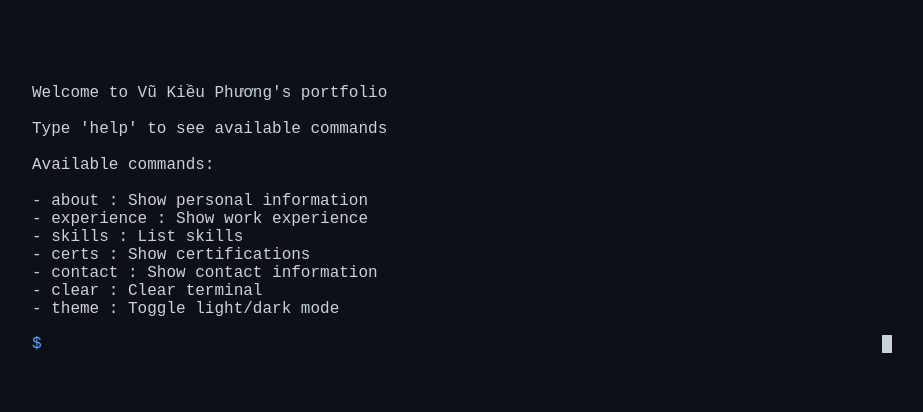
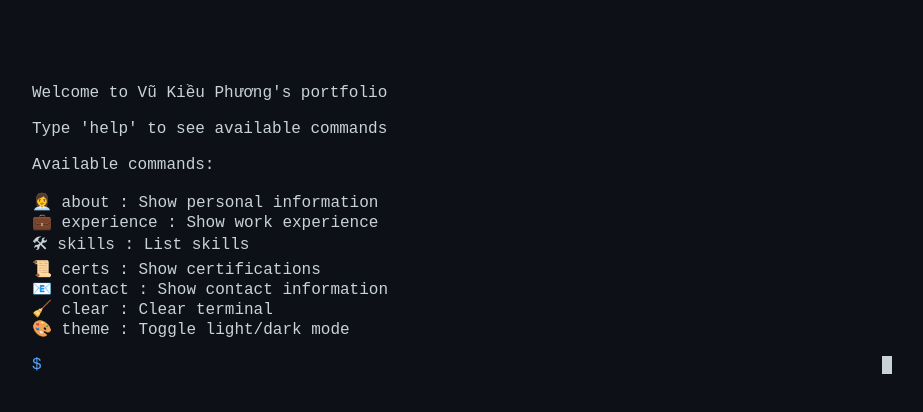
Before and after one commit to Lucci-Vu02/lucci-vu02.github.io, a plain HTML site: page index.html in a window 1280 px wide. Shown: the whole page, without its empty margins (178-1101 px from the left). Drawn offline with Linux system fonts and the light colour scheme.

Commit message:
Update terminal portfolio

```diff
--- a/index.html
+++ b/index.html
@@ -82,13 +82,13 @@ Type 'help' to see available commands
 
 Available commands:
 
-- about      : Show personal information
-- experience : Show work experience
-- skills     : List skills
-- certs      : Show certifications
-- contact    : Show contact information
-- clear      : Clear terminal
-- theme      : Toggle light/dark mode
+👩‍💼 about       : Show personal information
+💼 experience  : Show work experience
+🛠 skills      : List skills
+📜 certs       : Show certifications
+📧 contact     : Show contact information
+🧹 clear       : Clear terminal
+🎨 theme       : Toggle light/dark mode
 </div>
 
 
@@ -107,13 +107,14 @@ Available commands:
       help: `
 Available commands:
 
-- about      : Show personal information
-- experience : Show work experience
-- skills     : List professional skills
-- certs      : Show certifications
-- contact    : Show contact information
-- clear      : Clear terminal
-- theme      : Toggle light/dark mode
+👩‍💼 about       : Show personal information
+💼 experience  : Show work experience
+🛠 skills      : List skills
+📜 certs       : Show certifications
+📧 contact     : Show contact information
+🧹 clear       : Clear terminal
+🎨 theme       : Toggle light/dark mode
+
       `,
 
       about: `
```
